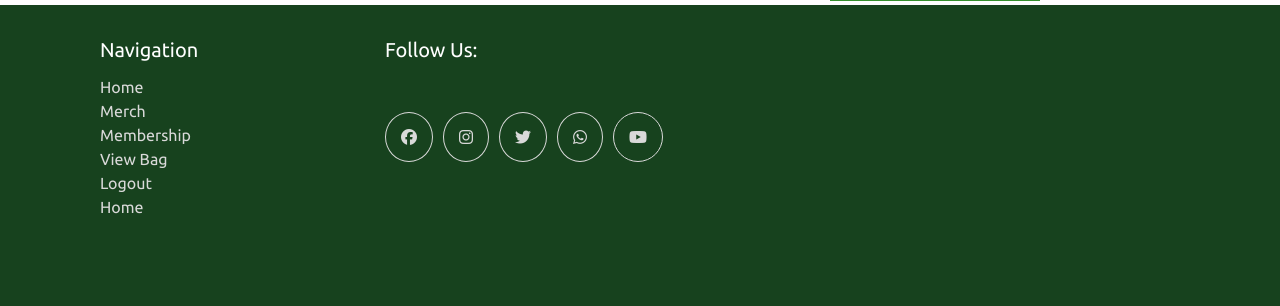
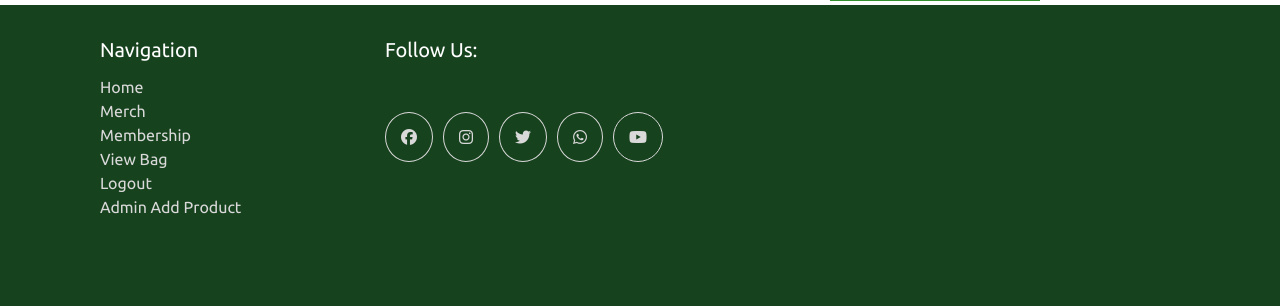
Before and after one commit to EeeBeeDee/gym_zen, a Django app: page /bag/ in a window 1280 px wide. Shown: the part 536-842 px from the top of the page. Run offline with Django 3.2, Linux system fonts and the light colour scheme; the visitor is signed in with stand-in values (Sample User, id 1); data comes from the database, SQL or seed files in the repository; some libraries are stand-ins or nearby versions.

Commit message:
Add admin add product button to navs

```diff
--- a/templates/includes/footer.html
+++ b/templates/includes/footer.html
@@ -16,7 +16,7 @@
                     <li><a href="{% url 'account_login' %}">Login</a></li>
                     {% endif %}
                     {% if user.is_superuser %}
-                    <li><a href="{% url 'home' %}">Home</a></li>
+                    <li><a href="{% url 'add_product' %}">Admin Add Product</a></li>
                     {% endif %}
                 </ul>
             </div>
--- a/templates/includes/nav.html
+++ b/templates/includes/nav.html
@@ -60,8 +60,8 @@
     </a>
     {% endif %}
     {% if user.is_superuser %}
-    <a href="{% url 'home' %}" class="nav__link">
-        <span>Home</span>
+    <a href="{% url 'add_product' %}" class="nav__link">
+        <span>Admin Add Product</span>
         <img class="nav__img" src="https://source.unsplash.com/sHfo3WOgGTU" alt="">
     </a>
     {% endif %}
```
